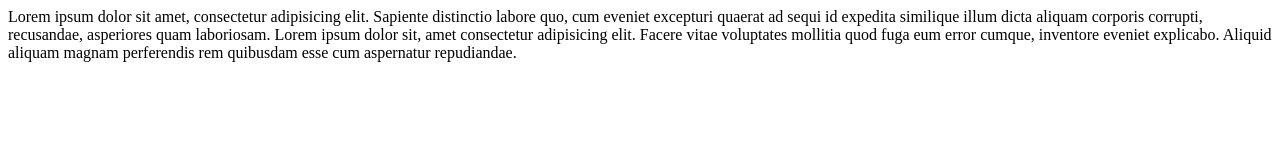
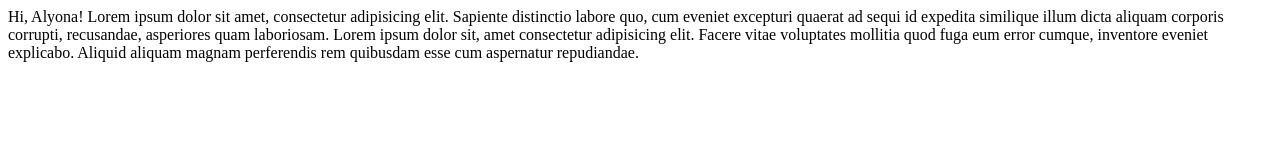
Before and after one commit to expmaestro/lesson3, a plain HTML site: page index.html in a window 1280 px wide. Drawn offline with Linux system fonts and the light colour scheme.

Commit message:
Added Hello

```diff
--- a/index.html
+++ b/index.html
@@ -7,6 +7,8 @@
     <title>Document</title>
 </head>
 <body>
+    Hi, Alyona!
+
     Lorem ipsum dolor sit amet, consectetur adipisicing elit.
     Sapiente distinctio labore quo, cum eveniet excepturi quaerat ad sequi id
     expedita similique illum dicta aliquam corporis corrupti, recusandae, asperiores quam laboriosam.
```
